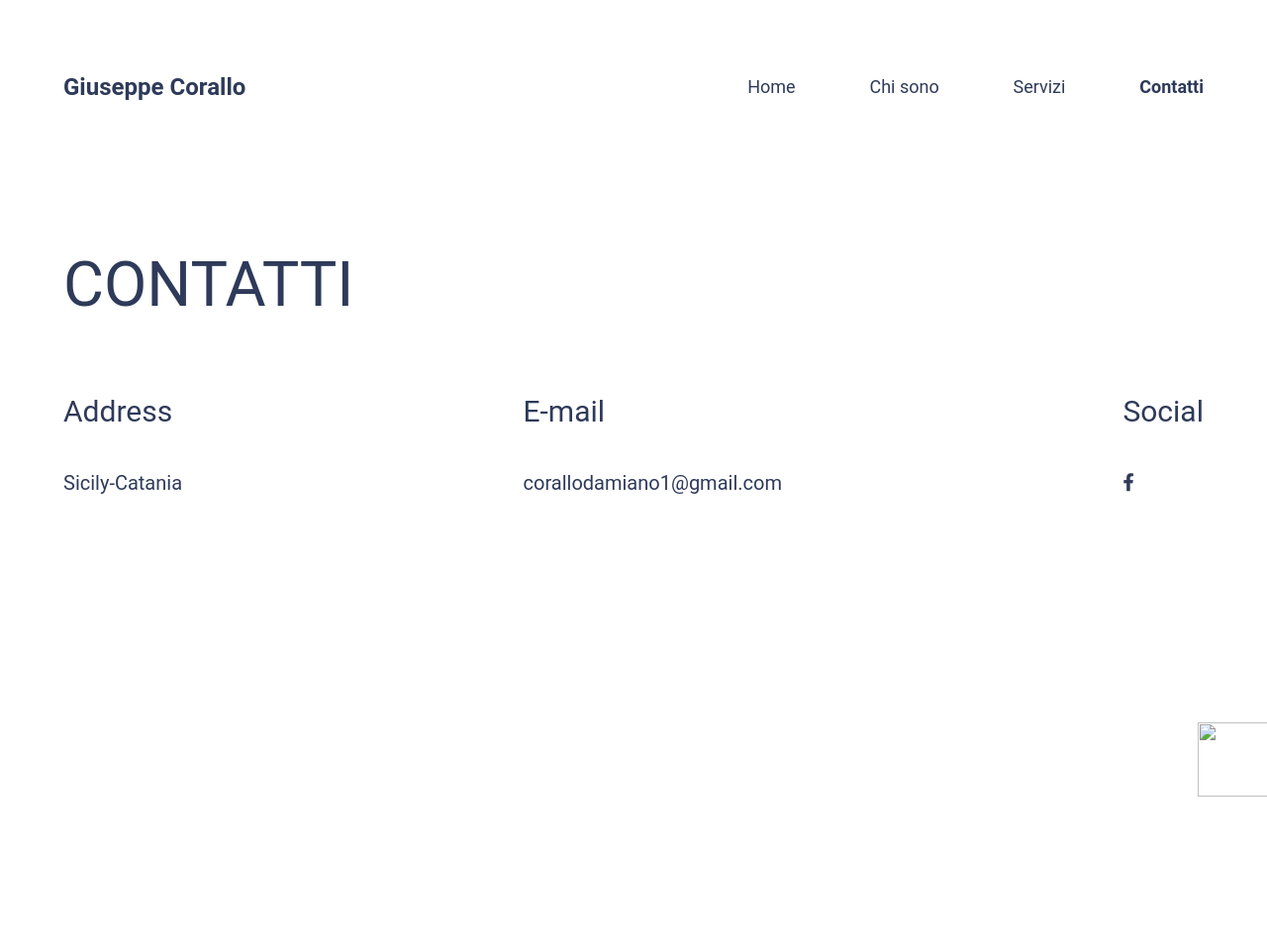
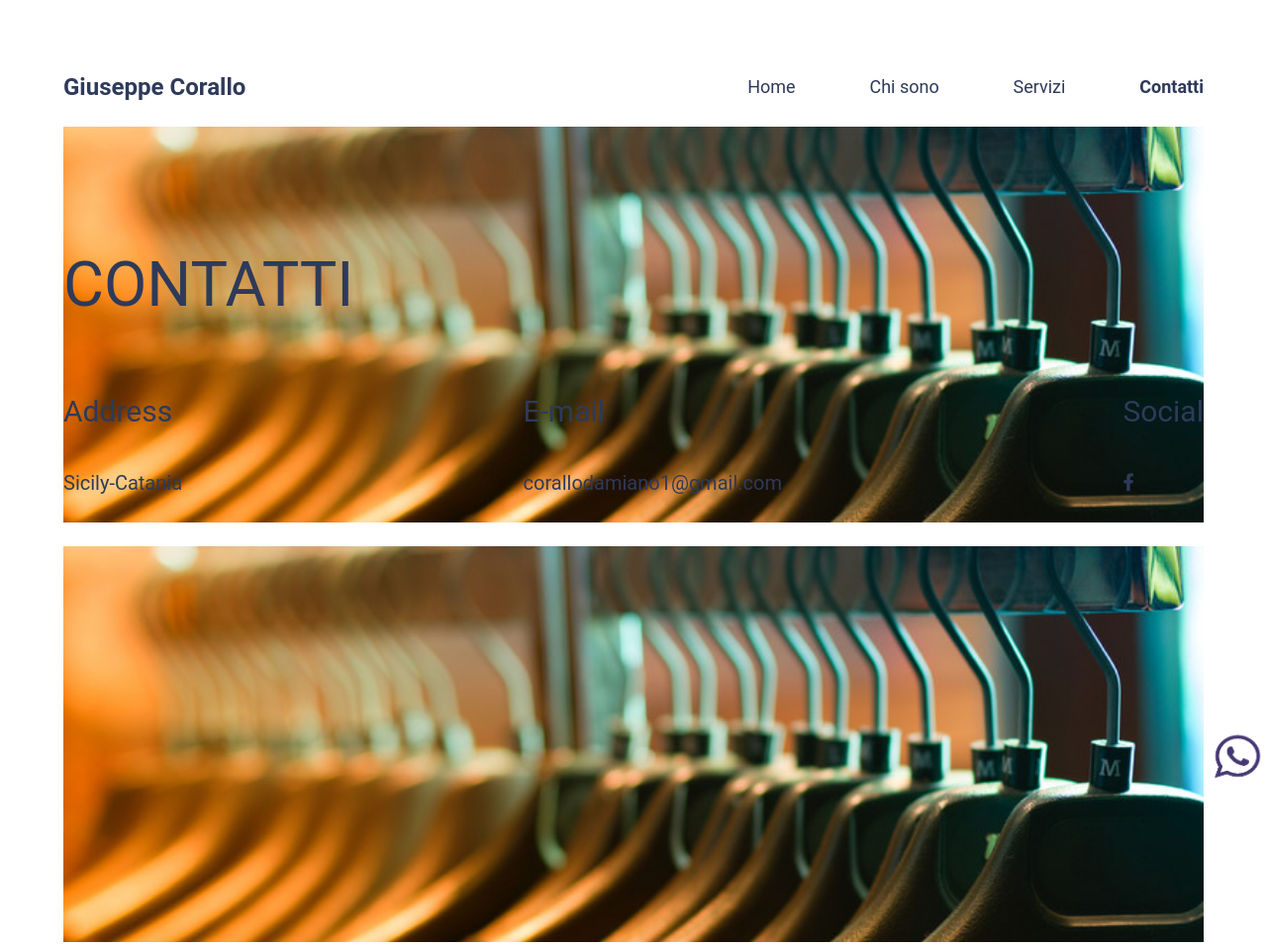
Before and after one commit to DAMIANOIGNAZIO/Syto, a plain HTML site: page contact.html in a window 1280 px wide. Shown: the top 956 px of the page at 99% size. Drawn offline with nearby package versions, Linux system fonts and the light colour scheme.

Commit message:
tolta cartella

```diff
--- a/contact.html
+++ b/contact.html
@@ -56,7 +56,7 @@
 
         </div>
         <a href="https://wa.me/393348366302/?text=" class="wa-link">
-            <img src="/img/whatsapp (1).png" alt="">
+            <img src="whatsapp (1).png" alt="">
         </a>
         <div class="footer">
             <hr>
--- a/style.css
+++ b/style.css
@@ -103,7 +103,7 @@ nav {
     align-items: center;
     justify-content: center;
     height: 400px;
-    background-image: url('/img/profilo.png');
+    background-image: url('profilo.png');
     background-attachment: fixed;
     background-position: center;
     background-repeat: no-repeat;
```
Also changed, not shown: about.html (+2 -2 lines).
